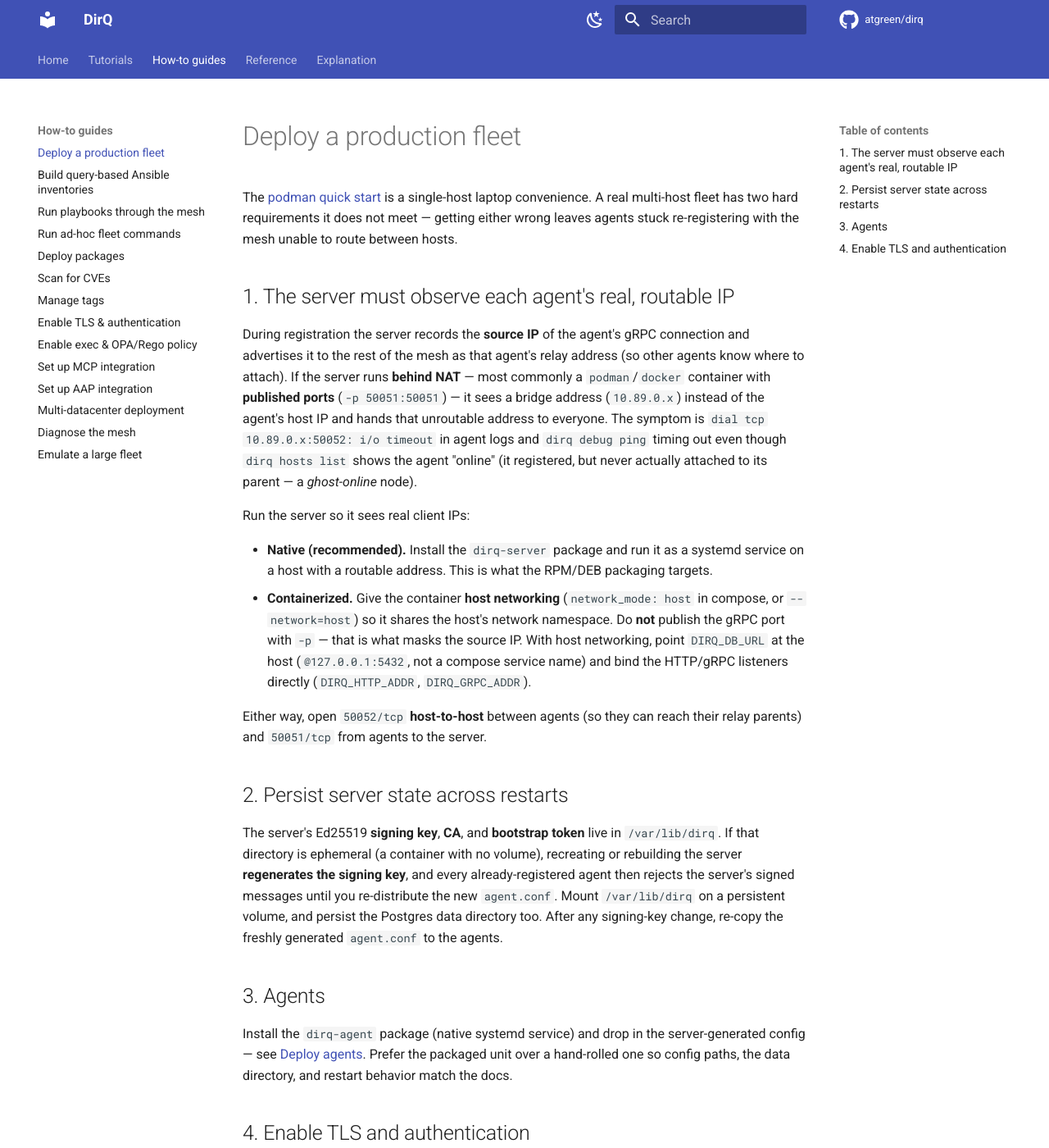
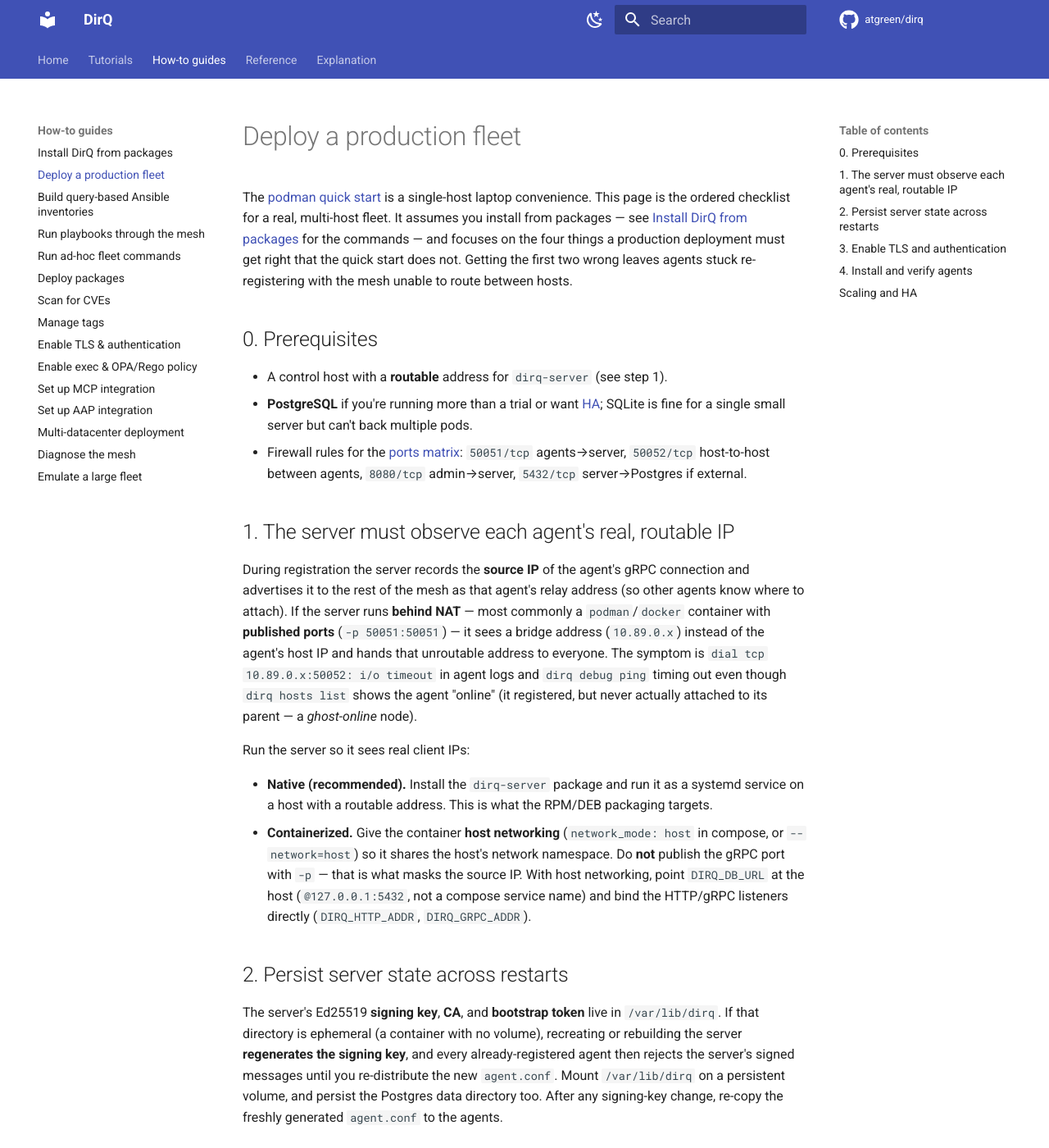
Before and after one commit to atgreen/dirq, an MkDocs documentation site: the page built from docs/how-to/production-deployment.md, in a window 1280 px wide and 1400 px high. Shown: the whole window at 82% size. Built offline with MkDocs 1.6.1 and Material for MkDocs 9.7.7, drawn with Linux system fonts in a browser that asks for light colours; comment, search, counter and statistics services are not loaded; some of the changed text lies outside the part shown.

Commit message:
docs: add real install guide + fix install-path gaps (codex review)
P1 fixes:
- Fix dead README install link (#install-the-agent anchor no longer exists on
  the landing page); point at the new install guide.
- Fix the outbound-only contradiction: managed hosts need no inbound SSH/WinRM,
  but relay agents accept inbound gRPC on 50052 from children — say so in
  architecture.md and the new ports matrix.

New how-to/install-packages.md: full server + CLI + agent path, GPG/checksum
verification, ports/connectivity matrix, first-success verification, version
pinning/upgrade, uninstall, and air-gapped install.

Rewrite production-deployment.md as an ordered checklist (prereqs, real IP,
persist state, TLS/auth, install+verify, scaling) instead of two loose hazards.

Keep the quick-start tutorial pure: replace its packaged-install section with a
pointer to the install guide. Add a 'Deploy a fleet' CTA to the landing page.

````diff
--- a/docs/how-to/production-deployment.md
+++ b/docs/how-to/production-deployment.md
@@ -1,26 +1,83 @@
 # Deploy a production fleet
 
-The [podman quick start](../tutorials/quick-start.md) is a single-host laptop convenience. A real multi-host fleet has two hard requirements it does not meet — getting either wrong leaves agents stuck re-registering with the mesh unable to route between hosts.
+The [podman quick start](../tutorials/quick-start.md) is a single-host laptop
+convenience. This page is the ordered checklist for a real, multi-host fleet. It
+assumes you install from packages — see [Install DirQ from packages](install-packages.md)
+for the commands — and focuses on the four things a production deployment must get
+right that the quick start does not. Getting the first two wrong leaves agents
+stuck re-registering with the mesh unable to route between hosts.
+
+## 0. Prerequisites
+
+- A control host with a **routable** address for `dirq-server` (see step 1).
+- **PostgreSQL** if you're running more than a trial or want [HA](../explanation/high-availability.md);
+  SQLite is fine for a single small server but can't back multiple pods.
+- Firewall rules for the [ports matrix](install-packages.md#ports-and-connectivity):
+  `50051/tcp` agents→server, `50052/tcp` host-to-host between agents, `8080/tcp`
+  admin→server, `5432/tcp` server→Postgres if external.
 
 ## 1. The server must observe each agent's real, routable IP
 
-During registration the server records the **source IP** of the agent's gRPC connection and advertises it to the rest of the mesh as that agent's relay address (so other agents know where to attach). If the server runs **behind NAT** — most commonly a `podman`/`docker` container with **published ports** (`-p 50051:50051`) — it sees a bridge address (`10.89.0.x`) instead of the agent's host IP and hands that unroutable address to everyone. The symptom is `dial tcp 10.89.0.x:50052: i/o timeout` in agent logs and `dirq debug ping` timing out even though `dirq hosts list` shows the agent "online" (it registered, but never actually attached to its parent — a *ghost-online* node).
+During registration the server records the **source IP** of the agent's gRPC
+connection and advertises it to the rest of the mesh as that agent's relay
+address (so other agents know where to attach). If the server runs **behind NAT** —
+most commonly a `podman`/`docker` container with **published ports**
+(`-p 50051:50051`) — it sees a bridge address (`10.89.0.x`) instead of the agent's
+host IP and hands that unroutable address to everyone. The symptom is `dial tcp
+10.89.0.x:50052: i/o timeout` in agent logs and `dirq debug ping` timing out even
+though `dirq hosts list` shows the agent "online" (it registered, but never
+actually attached to its parent — a *ghost-online* node).
 
 Run the server so it sees real client IPs:
 
-- **Native (recommended).** Install the `dirq-server` package and run it as a systemd service on a host with a routable address. This is what the RPM/DEB packaging targets.
-- **Containerized.** Give the container **host networking** (`network_mode: host` in compose, or `--network=host`) so it shares the host's network namespace. Do **not** publish the gRPC port with `-p` — that is what masks the source IP. With host networking, point `DIRQ_DB_URL` at the host (`@127.0.0.1:5432`, not a compose service name) and bind the HTTP/gRPC listeners directly (`DIRQ_HTTP_ADDR`, `DIRQ_GRPC_ADDR`).
-
-Either way, open `50052/tcp` **host-to-host** between agents (so they can reach their relay parents) and `50051/tcp` from agents to the server.
+- **Native (recommended).** Install the `dirq-server` package and run it as a
+  systemd service on a host with a routable address. This is what the RPM/DEB
+  packaging targets.
+- **Containerized.** Give the container **host networking** (`network_mode: host`
+  in compose, or `--network=host`) so it shares the host's network namespace. Do
+  **not** publish the gRPC port with `-p` — that is what masks the source IP. With
+  host networking, point `DIRQ_DB_URL` at the host (`@127.0.0.1:5432`, not a
+  compose service name) and bind the HTTP/gRPC listeners directly (`DIRQ_HTTP_ADDR`,
+  `DIRQ_GRPC_ADDR`).
 
 ## 2. Persist server state across restarts
 
-The server's Ed25519 **signing key**, **CA**, and **bootstrap token** live in `/var/lib/dirq`. If that directory is ephemeral (a container with no volume), recreating or rebuilding the server **regenerates the signing key**, and every already-registered agent then rejects the server's signed messages until you re-distribute the new `agent.conf`. Mount `/var/lib/dirq` on a persistent volume, and persist the Postgres data directory too. After any signing-key change, re-copy the freshly generated `agent.conf` to the agents.
+The server's Ed25519 **signing key**, **CA**, and **bootstrap token** live in
+`/var/lib/dirq`. If that directory is ephemeral (a container with no volume),
+recreating or rebuilding the server **regenerates the signing key**, and every
+already-registered agent then rejects the server's signed messages until you
+re-distribute the new `agent.conf`. Mount `/var/lib/dirq` on a persistent volume,
+and persist the Postgres data directory too. After any signing-key change,
+re-copy the freshly generated `agent.conf` to the agents.
 
-## 3. Agents
+## 3. Enable TLS and authentication
 
-Install the `dirq-agent` package (native systemd service) and drop in the server-generated config — see [Deploy agents](../tutorials/quick-start.md). Prefer the packaged unit over a hand-rolled one so config paths, the data directory, and restart behavior match the docs.
+In production both TLS and authentication must be enabled — with them off, API
+tokens and remote-exec payloads cross the network in cleartext, and any host that
+can reach the gRPC port can register or run commands. Set a **registration
+secret** so only hosts that present it can join. See
+[Enable TLS & authentication](tls-and-auth.md).
 
-## 4. Enable TLS and authentication
+## 4. Install and verify agents
 
-In production both TLS and authentication must be enabled — with them off, API tokens and remote-exec payloads cross the network in cleartext. See [Enable TLS & authentication](../how-to/tls-and-auth.md).
+Install the `dirq-agent` package (native systemd service) and drop in the
+server-generated config — see [Install agents](install-packages.md#5-install-agents).
+Prefer the packaged unit over a hand-rolled one so config paths, the data
+directory, and restart behavior match the docs.
+
+Then confirm each agent actually attached, not just registered:
+
+```bash
+dirq hosts list                 # host shows online
+dirq debug ping <hostname>      # end-to-end proof it's reachable through the mesh
+```
+
+If `hosts list` shows online but `ping` times out, you have a ghost-online node —
+revisit step 1. See [Diagnose the mesh](diagnostics.md) for the full symptom table.
+
+## Scaling and HA
+
+- Tune fan-out and placement with `max_children`, `max_zone_leaders`, and the
+  [reboot-aware placement](../explanation/reboot-aware-placement.md) knobs.
+- Run multiple server pods behind Postgres with `leader_election` for
+  [high availability](../explanation/high-availability.md).
--- a/mkdocs.yml
+++ b/mkdocs.yml
@@ -69,6 +69,7 @@
   - Tutorials:
       - Quick start — a mesh on your laptop: tutorials/quick-start.md
   - How-to guides:
+      - Install DirQ from packages: how-to/install-packages.md
       - Deploy a production fleet: how-to/production-deployment.md
       - Build query-based Ansible inventories: how-to/ansible-inventories.md
       - Run playbooks through the mesh: how-to/run-playbooks.md
--- a/overrides/home.html
+++ b/overrides/home.html
@@ -88,7 +88,10 @@
         over an outbound-only relay mesh, with Ansible on top.
       </p>
       <a href="{{ 'tutorials/quick-start/' | url }}" class="md-button md-button--primary">
-        Get started
+        Try it locally
+      </a>
+      <a href="{{ 'how-to/install-packages/' | url }}" class="md-button">
+        Deploy a fleet
       </a>
       <a href="{{ config.repo_url }}" class="md-button">
         View on GitHub
````
Also changed, not shown: README.md (+2 -1 lines), docs/explanation/architecture.md (+1 -1 lines), docs/how-to/install-packages.md (added, +299 -0 lines), docs/tutorials/quick-start.md (+8 -62 lines).
